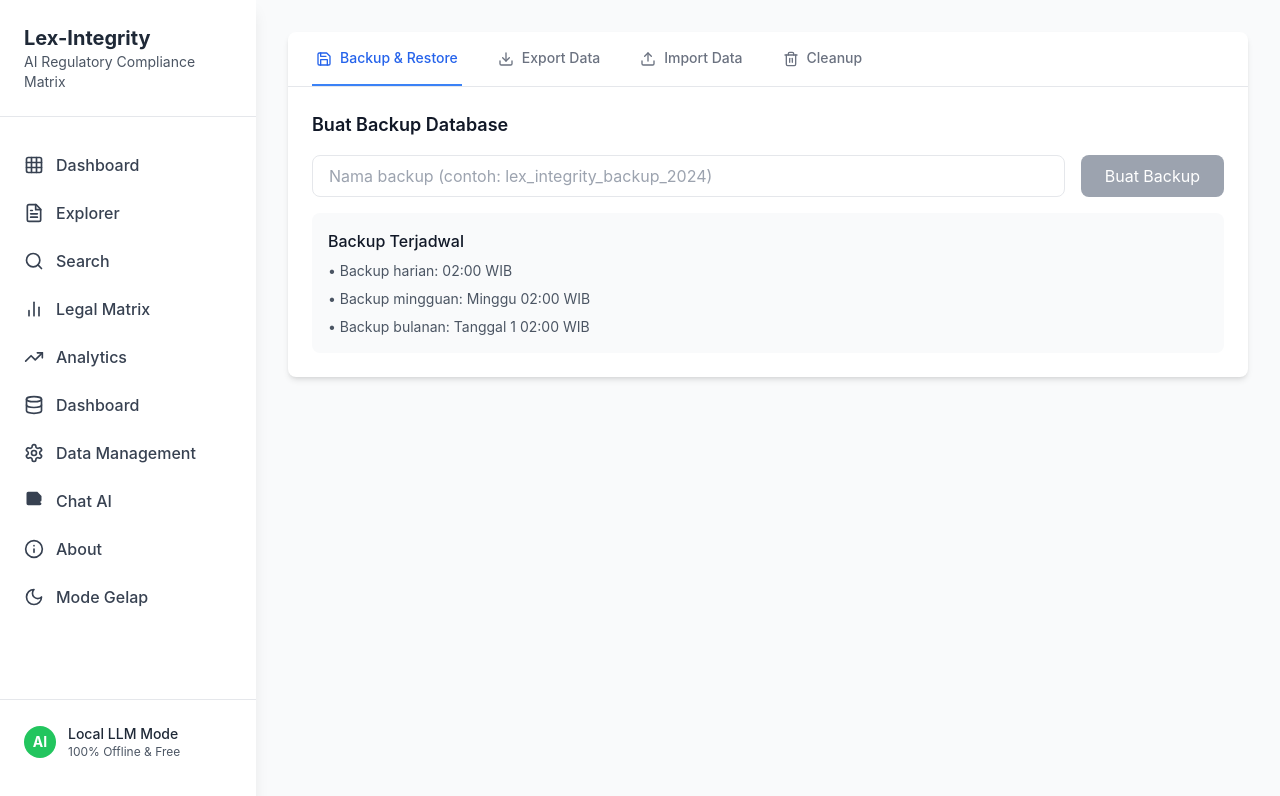
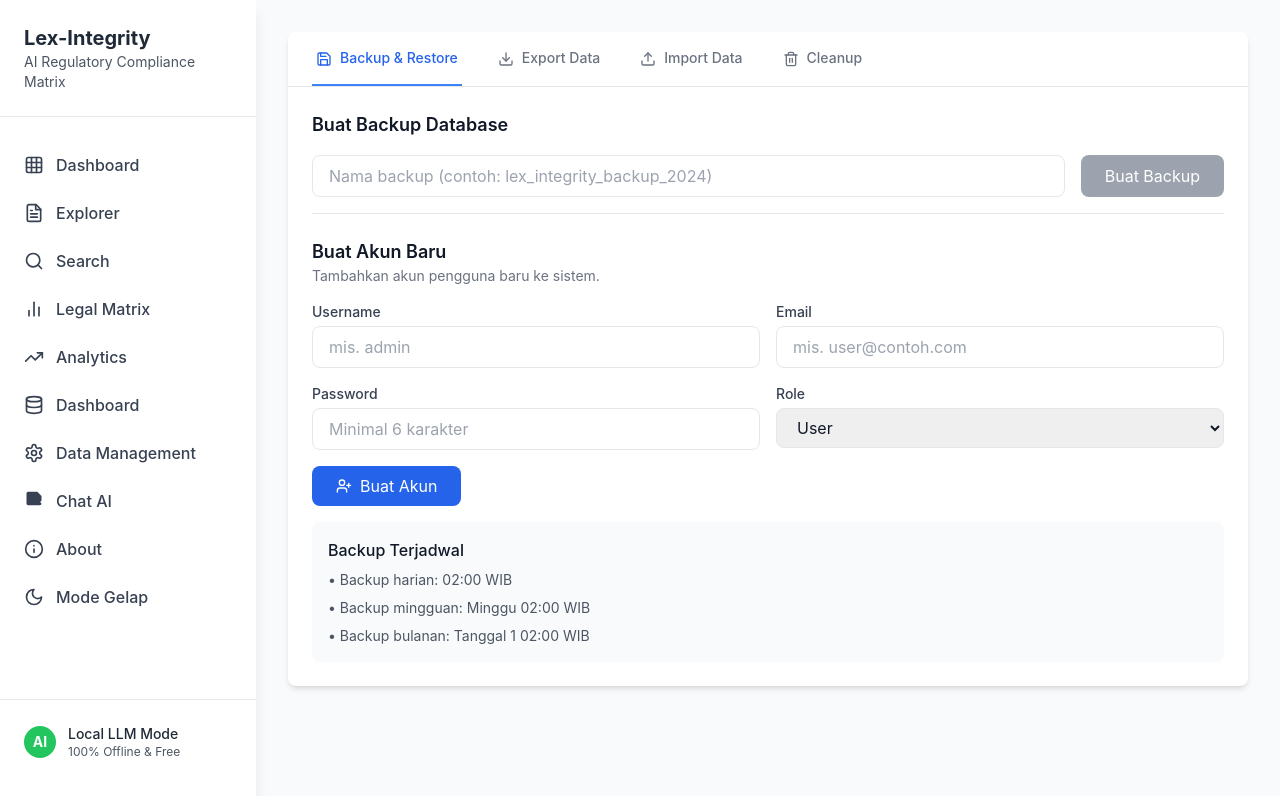
Before and after one commit to AmirulJusticia0507/lex-integrity, a React (Create React App) app in the folder client/: page /data in a window 1280 px wide. Shown: the top 796 px of the page. Built offline with nearby package versions, Linux system fonts and the light colour scheme; no server answers.

Commit message:
feat: add user account creation in Data Management + widen chat page

```diff
--- a/client/src/pages/ChatPage.jsx
+++ b/client/src/pages/ChatPage.jsx
@@ -105,7 +105,7 @@ const ChatPage = () => {
 
   return (
     <div className="min-h-screen bg-gray-50 dark:bg-gray-900">
-      <div className="max-w-6xl mx-auto p-6">
+      <div className="p-6">
         <div className="bg-white rounded-2xl p-6 mb-6 shadow-lg dark:bg-gray-800 animate-fade-slide-down">
           <div className="flex items-center justify-between">
             <div className="flex items-center gap-3">
--- a/client/src/pages/DataManagement.jsx
+++ b/client/src/pages/DataManagement.jsx
@@ -1,11 +1,40 @@
 import React, { useState } from 'react';
-import { Save, FileText, Download, Upload, Trash2, Database, RefreshCw } from 'lucide-react';
+import { Save, FileText, Download, Upload, Trash2, Database, RefreshCw, UserPlus, CheckCircle2, AlertCircle } from 'lucide-react';
 
 const DataManagement = () => {
   const [activeTab, setActiveTab] = useState('backup');
   const [backupName, setBackupName] = useState('');
   const [isCreatingBackup, setIsCreatingBackup] = useState(false);
   const [isRestoring, setIsRestoring] = useState(false);
+
+  const [accountForm, setAccountForm] = useState({ username: '', email: '', password: '', role: 'user' });
+  const [isCreatingAccount, setIsCreatingAccount] = useState(false);
+  const [accountResult, setAccountResult] = useState(null);
+
+  const handleCreateAccount = async (e) => {
+    e.preventDefault();
+    setIsCreatingAccount(true);
+    setAccountResult(null);
+    try {
+      const response = await fetch('/api/users', {
+        method: 'POST',
+        headers: { 'Content-Type': 'application/json' },
+        body: JSON.stringify(accountForm),
+      });
+      const data = await response.json();
+      if (response.ok && data.success) {
+        setAccountResult({ success: true, message: data.message || 'Akun berhasil dibuat' });
+        setAccountForm({ username: '', email: '', password: '', role: 'user' });
+      } else {
+        setAccountResult({ success: false, message: data.error || 'Gagal membuat akun' });
+      }
+    } catch (error) {
+      console.error('Gagal membuat akun:', error);
+      setAccountResult({ success: false, message: 'Tidak dapat terhubung ke server' });
+    } finally {
+      setIsCreatingAccount(false);
+    }
+  };
 
   const handleCreateBackup = async () => {
     setIsCreatingBackup(true);
@@ -88,6 +117,80 @@ const DataManagement = () => {
                 >
                   {isCreatingBackup ? 'Membuat...' : 'Buat Backup'}
                 </button>
+              </div>
+
+              <div className="border-t border-gray-200 pt-6 dark:border-gray-700">
+                <h3 className="text-lg font-semibold dark:text-gray-100">Buat Akun Baru</h3>
+                <p className="text-sm text-gray-500 mb-4 dark:text-gray-400">
+                  Tambahkan akun pengguna baru ke sistem.
+                </p>
+                <form onSubmit={handleCreateAccount} className="grid grid-cols-1 md:grid-cols-2 gap-4">
+                  <div>
+                    <label className="block text-sm font-medium text-gray-700 mb-1 dark:text-gray-300">Username</label>
+                    <input
+                      type="text"
+                      placeholder="mis. admin"
+                      value={accountForm.username}
+                      onChange={(e) => setAccountForm(prev => ({ ...prev, username: e.target.value }))}
+                      required
+                      className="w-full px-4 py-2 border rounded-lg focus:ring-2 focus:ring-blue-500 focus:border-transparent dark:bg-gray-700 dark:border-gray-600 dark:text-gray-100"
+                    />
+                  </div>
+                  <div>
+                    <label className="block text-sm font-medium text-gray-700 mb-1 dark:text-gray-300">Email</label>
+                    <input
+                      type="email"
+                      placeholder="mis. user@contoh.com"
+                      value={accountForm.email}
+                      onChange={(e) => setAccountForm(prev => ({ ...prev, email: e.target.value }))}
+                      required
+                      className="w-full px-4 py-2 border rounded-lg focus:ring-2 focus:ring-blue-500 focus:border-transparent dark:bg-gray-700 dark:border-gray-600 dark:text-gray-100"
+                    />
+                  </div>
+                  <div>
+                    <label className="block text-sm font-medium text-gray-700 mb-1 dark:text-gray-300">Password</label>
+                    <input
+                      type="password"
+                      placeholder="Minimal 6 karakter"
+                      value={accountForm.password}
+                      onChange={(e) => setAccountForm(prev => ({ ...prev, password: e.target.value }))}
+                      required
+                      minLength={6}
+                      className="w-full px-4 py-2 border rounded-lg focus:ring-2 focus:ring-blue-500 focus:border-transparent dark:bg-gray-700 dark:border-gray-600 dark:text-gray-100"
+                    />
+                  </div>
+                  <div>
+                    <label className="block text-sm font-medium text-gray-700 mb-1 dark:text-gray-300">Role</label>
+                    <select
+                      value={accountForm.role}
+                      onChange={(e) => setAccountForm(prev => ({ ...prev, role: e.target.value }))}
+                      className="w-full px-4 py-2 border rounded-lg focus:ring-2 focus:ring-blue-500 focus:border-transparent dark:bg-gray-700 dark:border-gray-600 dark:text-gray-100"
+                    >
+                      <option value="user">User</option>
+                      <option value="admin">Admin</option>
+                    </select>
+                  </div>
+                  <div className="md:col-span-2">
+                    <button
+                      type="submit"
+                      disabled={isCreatingAccount}
+                      className="flex items-center gap-2 px-6 py-2 bg-blue-600 text-white rounded-lg hover:bg-blue-700 disabled:bg-gray-400 disabled:cursor-not-allowed transition-colors"
+                    >
+                      <UserPlus className="h-4 w-4" />
+                      {isCreatingAccount ? 'Membuat...' : 'Buat Akun'}
+                    </button>
+                  </div>
+                </form>
+                {accountResult && (
+                  <div className={`mt-4 flex items-start gap-2 p-3 rounded-lg text-sm ${accountResult.success
+                      ? 'bg-green-50 text-green-700 dark:bg-gray-700 dark:text-green-400'
+                      : 'bg-red-50 text-red-700 dark:bg-gray-700 dark:text-red-400'}`}>
+                    {accountResult.success
+                      ? <CheckCircle2 className="h-4 w-4 mt-0.5 flex-shrink-0" />
+                      : <AlertCircle className="h-4 w-4 mt-0.5 flex-shrink-0" />}
+                    {accountResult.message}
+                  </div>
+                )}
               </div>
 
               <div className="bg-gray-50 p-4 rounded-lg dark:bg-gray-700">
```
Also changed, not shown: 1 other file (tests, documents, lock files or other folders).
